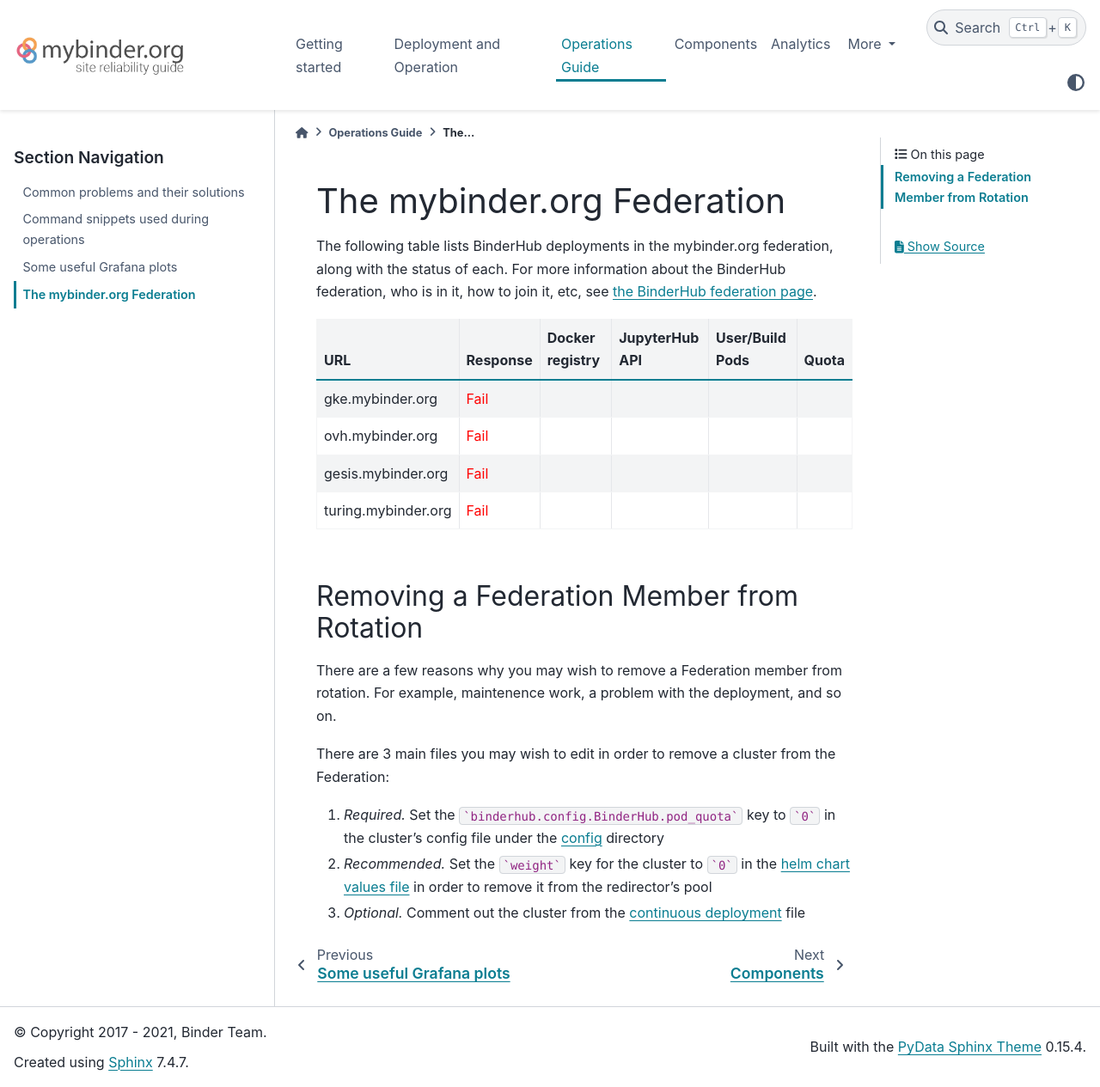
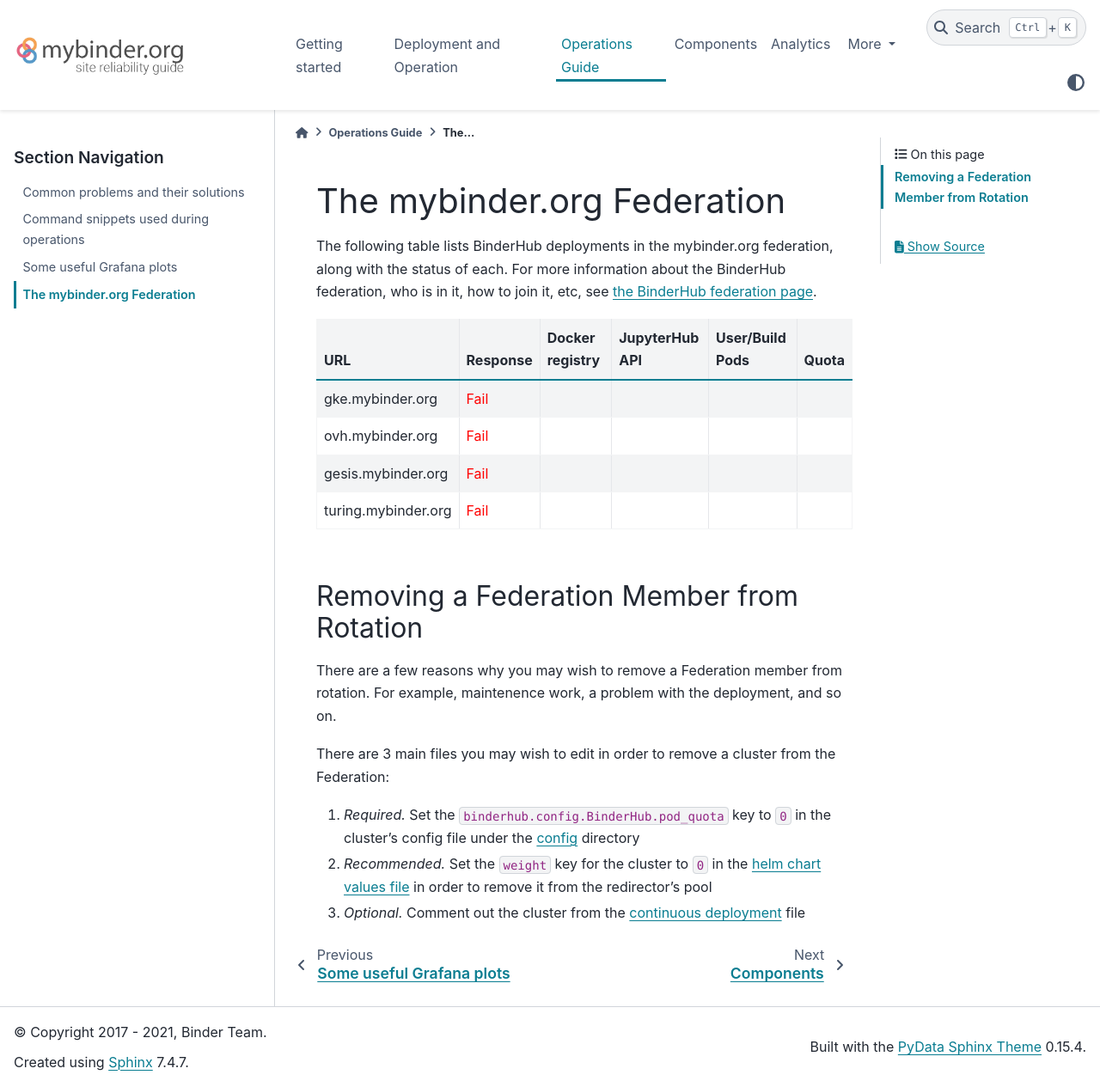
Before and after one commit to jupyterhub/mybinder.org-deploy, a Sphinx documentation site: the page built from docs/source/operation_guide/federation.rst, in a window 1280 px wide and 1265 px high. Shown: the whole window at 86% size. Built offline with Sphinx 7.4.7 and the PyData theme 0.15.4, drawn with Linux system fonts in a browser that asks for light colours.

Commit message:
Apply suggestions from code review

````diff
--- a/docs/source/operation_guide/federation.rst
+++ b/docs/source/operation_guide/federation.rst
@@ -97,10 +97,10 @@
 There are 3 main files you may wish to edit in order to remove a cluster from
 the Federation:
 
-#. *Required.* Set the ```binderhub.config.BinderHub.pod_quota``` key to ```0``` in the
+#. *Required.* Set the ``binderhub.config.BinderHub.pod_quota`` key to ``0`` in the
    cluster's config file under the `config <https://github.com/jupyterhub/mybinder.org-deploy/tree/master/config>`_
    directory
-#. *Recommended.* Set the ```weight``` key for the cluster to ```0``` in the
+#. *Recommended.* Set the ``weight`` key for the cluster to ``0`` in the
    `helm chart values file <https://github.com/jupyterhub/mybinder.org-deploy/blob/4f42d791f92dcb3156e7c4ea92a236246bbf9135/mybinder/values.yaml#L494>`_
    in order to remove it from the redirector's pool
 #. *Optional.* Comment out the cluster from the
````
